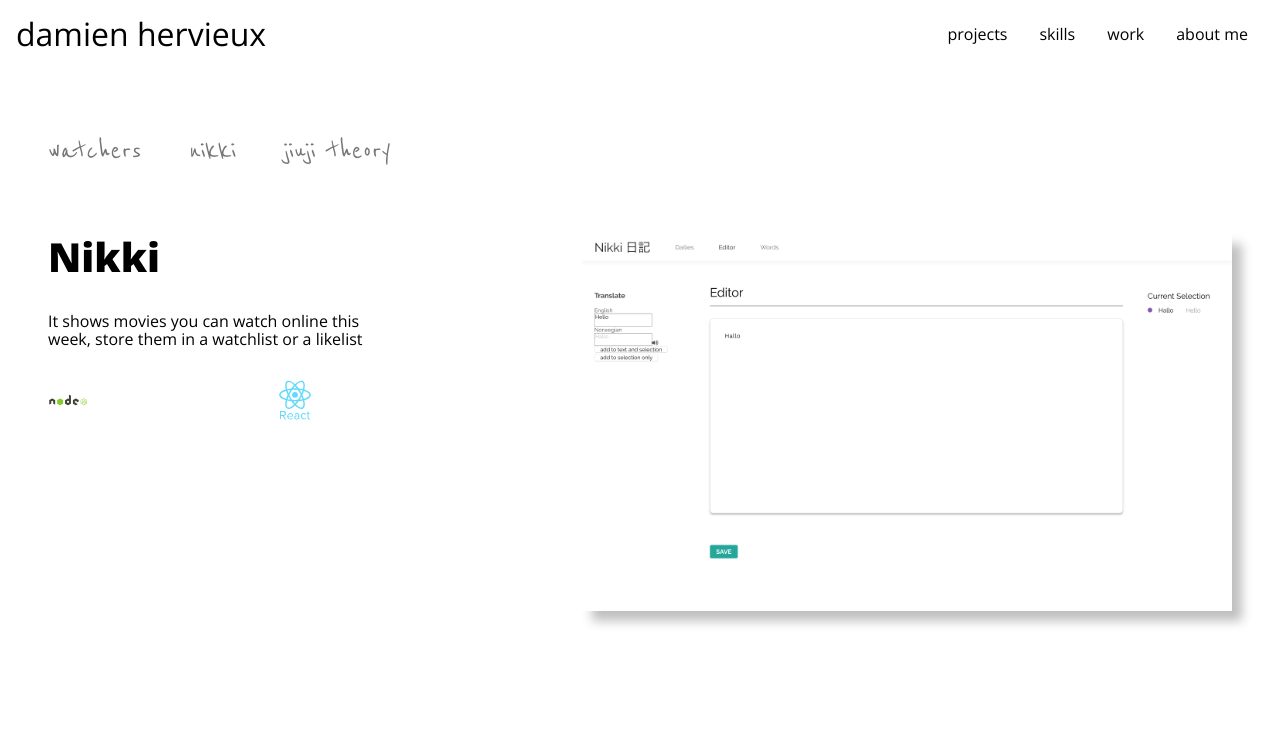
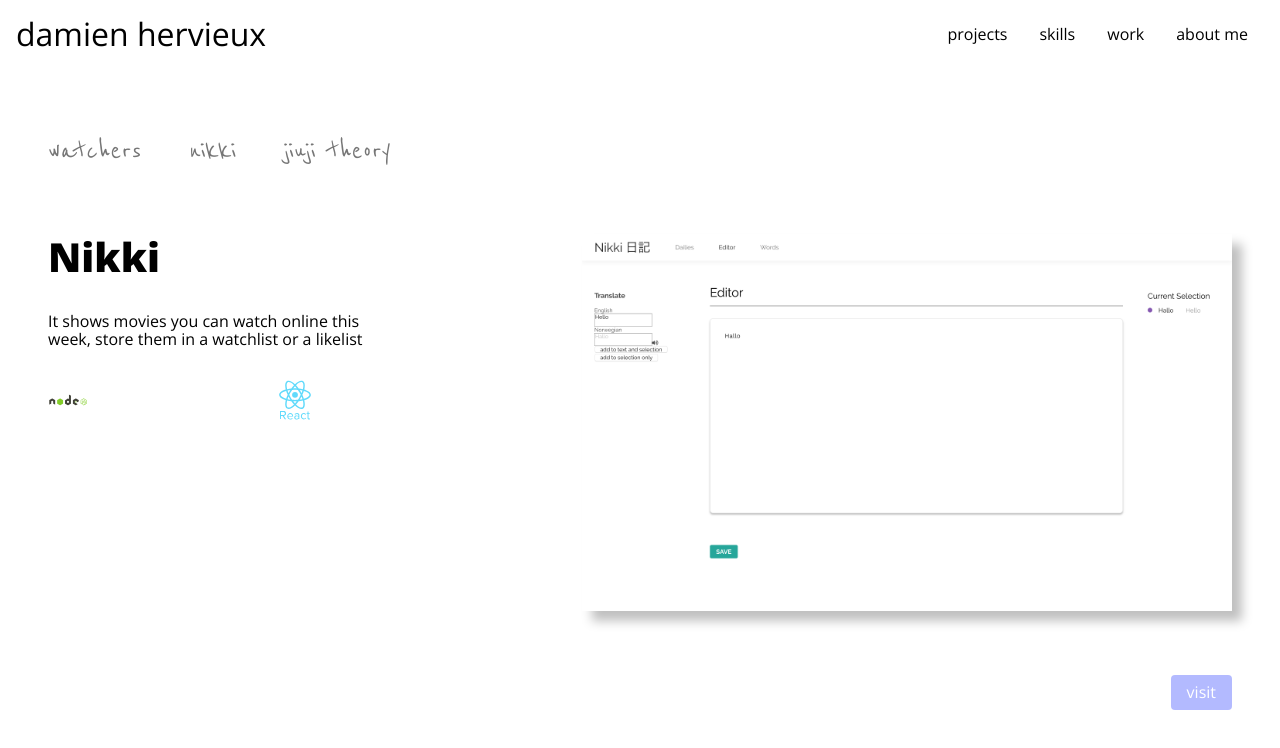
Before and after one commit to dherv/portfolio-react, a React (Create React App) app: page /projects/nikki in a window 1280 px wide. Shown: the top 748 px of the page. Built offline with nearby package versions, Linux system fonts and the light colour scheme; a web font is replaced by a local one.

Commit message:
feat(projects): add visit button and remove inline styles

```diff
--- a/src/components/projects/ProjectsLayout.styled.ts
+++ b/src/components/projects/ProjectsLayout.styled.ts
@@ -6,16 +6,34 @@ export const SCProjectsLayout = {
     justify-content: space-between;
     margin-top: 4rem;
   `,
+  FlexContainer: styled.div`
+    display: flex;
+    margin-top: 4rem;
+  `,
   Title: styled.h1`
     font-weight: 800;
     font-size: 2.5rem;
   `,
   Paragraph: styled.p`
+    width: 60%;
     margin: 2rem 0;
     font-size: 1rem;
+  `,
+  Icons: styled.div`
+    width: 50%;
+    display: flex;
+    justify-content: space-between;
   `,
   Image: styled.img`
     width: 650px;
     box-shadow: 10px 10px 10px rgba(0, 0, 0, 0.25);
+  `,
+  ButtonVisit: styled.button`
+    margin-left: auto;
+    padding: 0.5rem 1rem;
+    border-radius: 4px;
+    border: none;
+    background-color: rgba(67, 83, 255, 0.4);
+    color: #fff;
   `
 };
--- a/src/components/projects/ProjectsLayout.tsx
+++ b/src/components/projects/ProjectsLayout.tsx
@@ -31,30 +31,23 @@ const ProjectsLayout: FC<{ content: any }> = ({ content }) => {
     return map.get(icon);
   };
   return (
+    <>
       <SC.Container>
         <div>
           <SC.Title>{content.title}</SC.Title>
-        <SC.Paragraph
-          style={{
-            width: "60%"
-          }}
-        >
-          {content.text}
-        </SC.Paragraph>
-        <div
-          style={{
-            width: "50%",
-            display: "flex",
-            justifyContent: "space-between"
-          }}
-        >
+          <SC.Paragraph>{content.text}</SC.Paragraph>
+          <SC.Icons>
             {content.icons.map((i: string) => (
-            <div style={{}}>{mapStringToIcon(i)}</div>
+              <div>{mapStringToIcon(i)}</div>
             ))}
-        </div>
+          </SC.Icons>
         </div>
         <SC.Image src={imageSrc} alt=""></SC.Image>
       </SC.Container>
+      <SC.FlexContainer>
+        <SC.ButtonVisit>visit</SC.ButtonVisit>
+      </SC.FlexContainer>
+    </>
   );
 };
 
```
Lines whose indentation alone changed are shown as unchanged.
